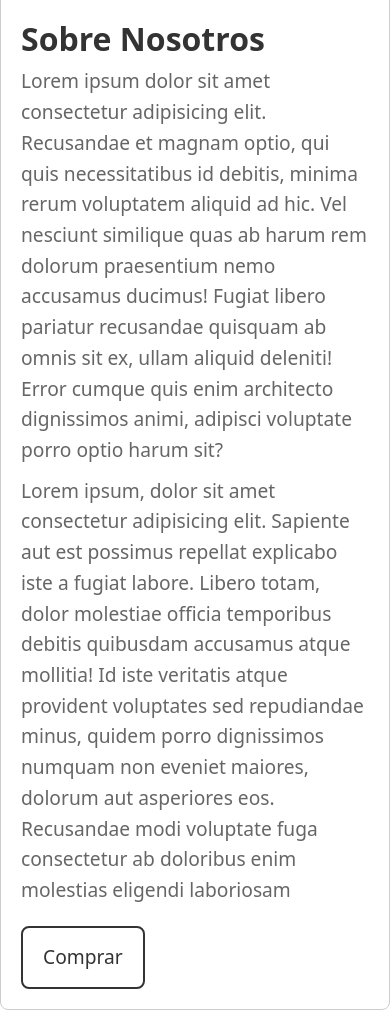
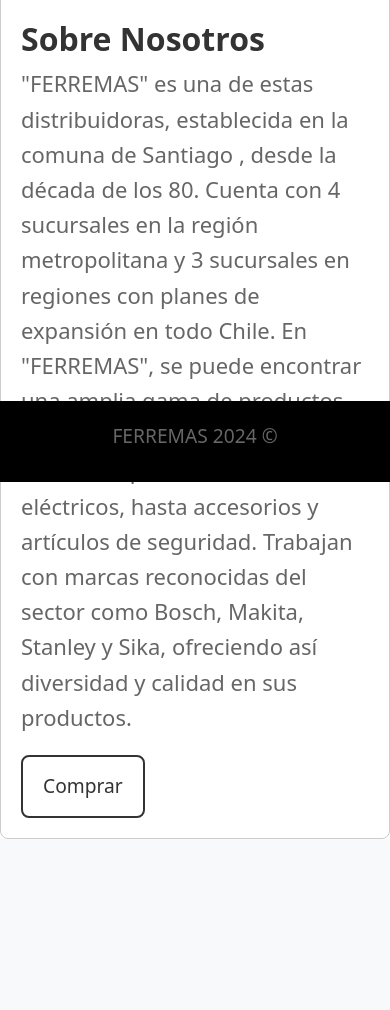
Before and after one commit to IgnacioRiffop/FERREMAS, a Django app: page /nosotros in a window 390 px wide. Shown: the part 362-1372 px from the top of the page. After the commit the page ends 1201 px from the top, so only its background shows below. Run offline with Django 3.2, Linux system fonts and the light colour scheme; some libraries are stand-ins or nearby versions.

Commit message:
nosotros, footer

```diff
--- /dev/null
+++ b/core/static/core/css/style.css
@@ -0,0 +1,83 @@
+
+/* NOSOTROS */
+.container {
+    display: flex;
+    align-items: flex-start; /* Alinear elementos al inicio */
+    justify-content: space-between;
+    padding: 20px;
+    border: 1px solid #ccc;
+    border-radius: 8px;
+    overflow: hidden;
+}
+
+.image {
+    flex: 0 0 30%; /* 30% width */
+    margin-right: 20px; /* Espaciado entre imagen y texto */
+}
+
+.image img {
+    width: 100%;
+    height: auto;
+    border-radius: 8px;
+}
+
+.text {
+    flex: 0 0 70%; /* 70% width */
+}
+
+.h1-text {
+    font-size: 2em;
+    color: #333;
+}
+
+.p-text {
+    font-size: 22px;
+    color: #666;
+    line-height: 1.6;
+    margin-bottom: 10px; /* Separación inferior entre párrafos */
+}
+
+.btn {
+    font-size: 1.2em;
+    padding: 15px 20px; /* Aumentar padding para que el botón esté más abajo */
+    border-radius: 8px;
+    border: 2px solid #333;
+    color: #333;
+    text-decoration: none;
+    transition: all 0.3s ease;
+    margin-top: 10px; /* Espacio superior para separar el botón */
+}
+
+.btn:hover {
+    background-color: #333;
+    color: #fff;
+}
+
+@media (max-width: 768px) {
+    .container {
+        flex-direction: column;
+    }
+
+    .image {
+        margin-right: 0;
+        margin-bottom: 20px;
+    }
+
+    .text {
+        flex: 0 0 100%;
+    }
+}
+/* FIN NOSOTROS */
+
+/* NAVBAR */
+.navbar {
+    height: 80px; /* Ajusta la altura según sea necesario */
+    padding-left: 20px; /* Margen izquierdo */
+    padding-right: 20px; /* Margen derecho */
+  }
+
+  .navbar-nav .nav-link {
+    font-size: 22px; /* Ajusta el tamaño de la fuente según sea necesario */
+  }
+
+/* FIN NAVBAR */
--- a/core/templates/core/base.html
+++ b/core/templates/core/base.html
@@ -56,6 +56,28 @@
   {% endblock %}
   <!-- FIN CONTENIDO -->
 
+<style>
+    .p-gris {
+        font-size: 1.2em;
+        color: #666;
+        line-height: 1.6;
+        margin-bottom: 10px; /* Separación inferior entre párrafos */
+    }
+
+    footer {
+        background-color: black;
+        color: white;
+        text-align: center;
+        padding: 20px 0;
+        position: fixed;
+        bottom: 0;
+        width: 100%;
+    }
+</style>
+<footer>
+    <p class="p-gris">FERREMAS 2024 ©</p>
+</footer>
+
   <!-- Latest compiled JavaScript -->
   <script src="https://cdn.jsdelivr.net/npm/bootstrap@5.2.3/dist/js/bootstrap.bundle.min.js"></script>
   {% block js %}
--- a/core/templates/core/nosotros.html
+++ b/core/templates/core/nosotros.html
@@ -35,13 +35,13 @@
         flex: 0 0 70%; /* 70% width */
     }
 
-    h1 {
+    .h1-text {
         font-size: 2em;
         color: #333;
     }
 
-    p {
-        font-size: 1.2em;
+    .p-text {
+        font-size: 22px;
         color: #666;
         line-height: 1.6;
         margin-bottom: 10px; /* Separación inferior entre párrafos */
@@ -86,9 +86,12 @@
         <img src="https://th.bing.com/th/id/OIP.06jL_LFtARcwHtpHd4prGwHaK_?rs=1&pid=ImgDetMain" alt="Imagen Sobre Nosotros">
     </div>
     <div class="text">
-        <h1><strong>Sobre Nosotros</strong></h1>
-        <p>Lorem ipsum dolor sit amet consectetur adipisicing elit. Recusandae et magnam optio, qui quis necessitatibus id debitis, minima rerum voluptatem aliquid ad hic. Vel nesciunt similique quas ab harum rem dolorum praesentium nemo accusamus ducimus! Fugiat libero pariatur recusandae quisquam ab omnis sit ex, ullam aliquid deleniti! Error cumque quis enim architecto dignissimos animi, adipisci voluptate porro optio harum sit?</p>
-        <p>Lorem ipsum, dolor sit amet consectetur adipisicing elit. Sapiente aut est possimus repellat explicabo iste a fugiat labore. Libero totam, dolor molestiae officia temporibus debitis quibusdam accusamus atque mollitia! Id iste veritatis atque provident voluptates sed repudiandae minus, quidem porro dignissimos numquam non eveniet maiores, dolorum aut asperiores eos. Recusandae modi voluptate fuga consectetur ab doloribus enim molestias eligendi laboriosam</p>
+        <h1 class="h1-text"><strong>Sobre Nosotros</strong></h1>
+        <p class="p-text">"FERREMAS" es una de estas distribuidoras, establecida en la comuna de Santiago , desde la década de los 80. Cuenta con 4
+            sucursales en la región metropolitana y 3 sucursales en regiones con planes de expansión en todo Chile.
+            En "FERREMAS", se puede encontrar una amplia gama de productos, desde herramientas manuales y eléctricas, pinturas,
+            materiales eléctricos, hasta accesorios y artículos de seguridad. Trabajan con marcas reconocidas del sector como Bosch, Makita,
+            Stanley y Sika, ofreciendo así diversidad y calidad en sus productos.</p>
         <button type="button" class="btn btn-outline-dark">Comprar</button>
     </div>
 </div>
```
Also changed, not shown: core/static/core/img/fotoindex.jpg (added), core/static/core/img/indexfotoferremas.png (added), core/static/core/img/logo.png (renamed from core/static/img/logo.png).
